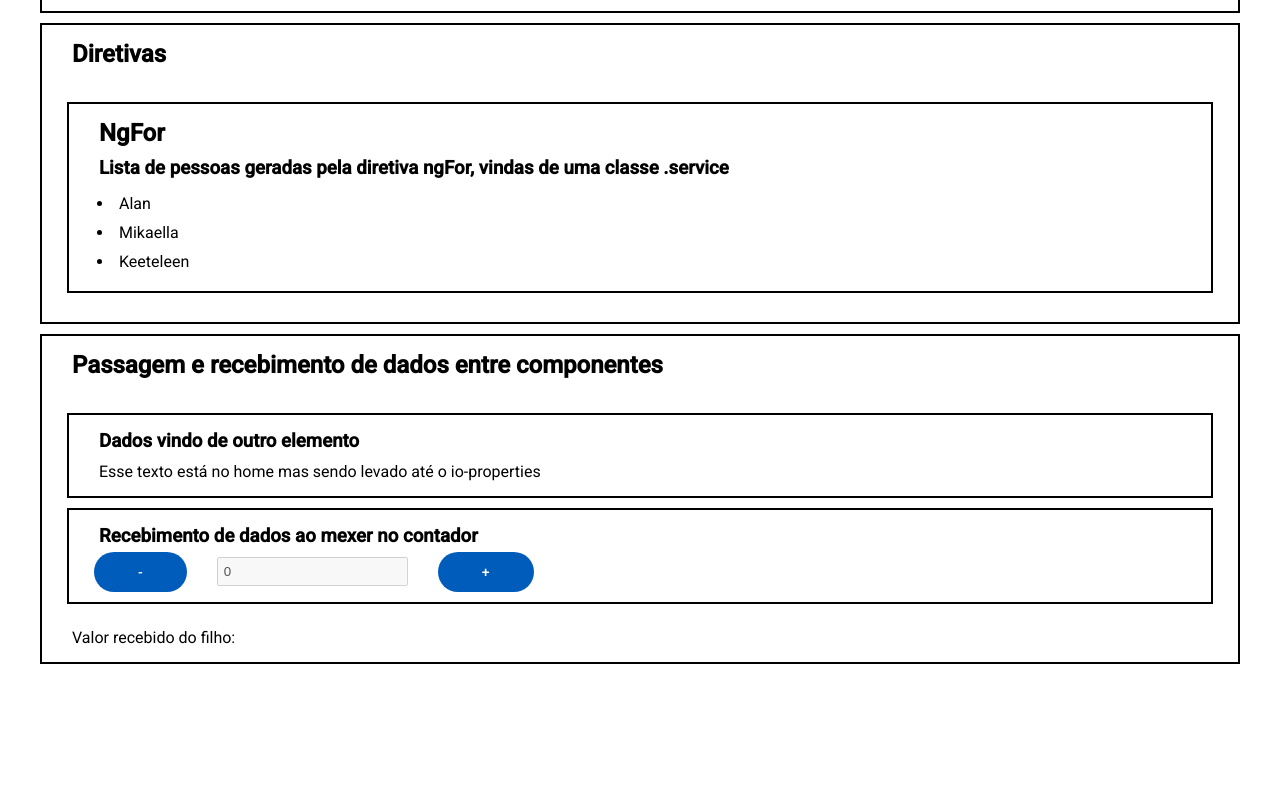
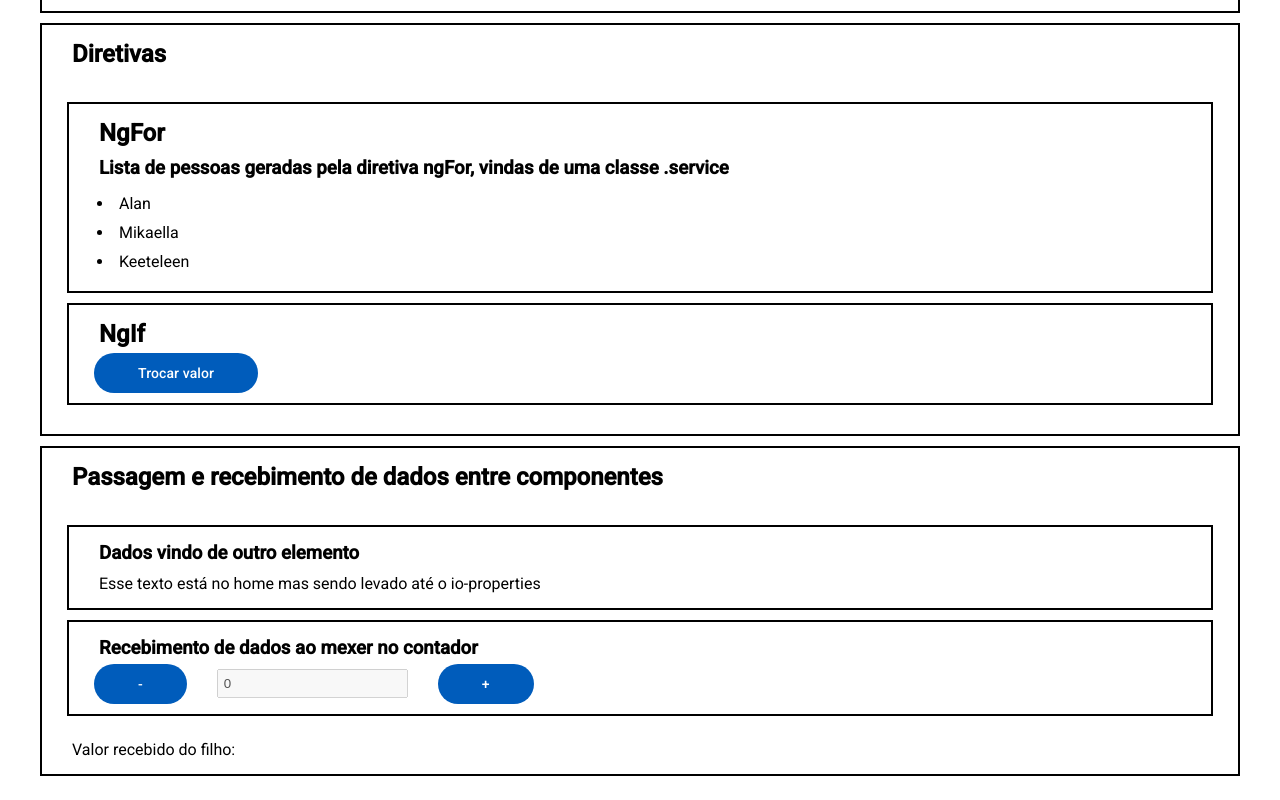
Before and after one commit to alanmts-am/angular-rookie, an Angular app: page / in a window 1280 px wide. Shown: the part 1146-1946 px from the top of the page. Before the commit the page ends 1834 px from the top, so only its background shows below. Built offline with nearby package versions, Linux system fonts and the light colour scheme.

Commit message:
feat: add ngIf directive

```diff
--- a/src/app/directives/directives.component.html
+++ b/src/app/directives/directives.component.html
@@ -7,3 +7,11 @@
     <li *ngFor="let pessoa of pessoas">{{ pessoa }}</li>
   </ul>
 </article>
+
+<article class="ng-if">
+  <h2>NgIf</h2>
+  <button mat-flat-button (click)="trocar()">Trocar valor</button>
+  <p *ngIf="isCursosListados">
+    A lista dos cursos está vazia. Esse texto apareceu por isso
+  </p>
+</article>
--- a/src/app/directives/directives.component.ts
+++ b/src/app/directives/directives.component.ts
@@ -8,9 +8,14 @@ import { DirectivesService } from './directives.service';
 })
 export class DirectivesComponent {
   pessoas!: string[];
+  isCursosListados = false;
 
   constructor(private directivesService: DirectivesService) {
     this.pessoas = this.directivesService.getCursos();
   }
 
+  trocar() {
+    this.isCursosListados = !this.isCursosListados;
+  }
+
 }
```
